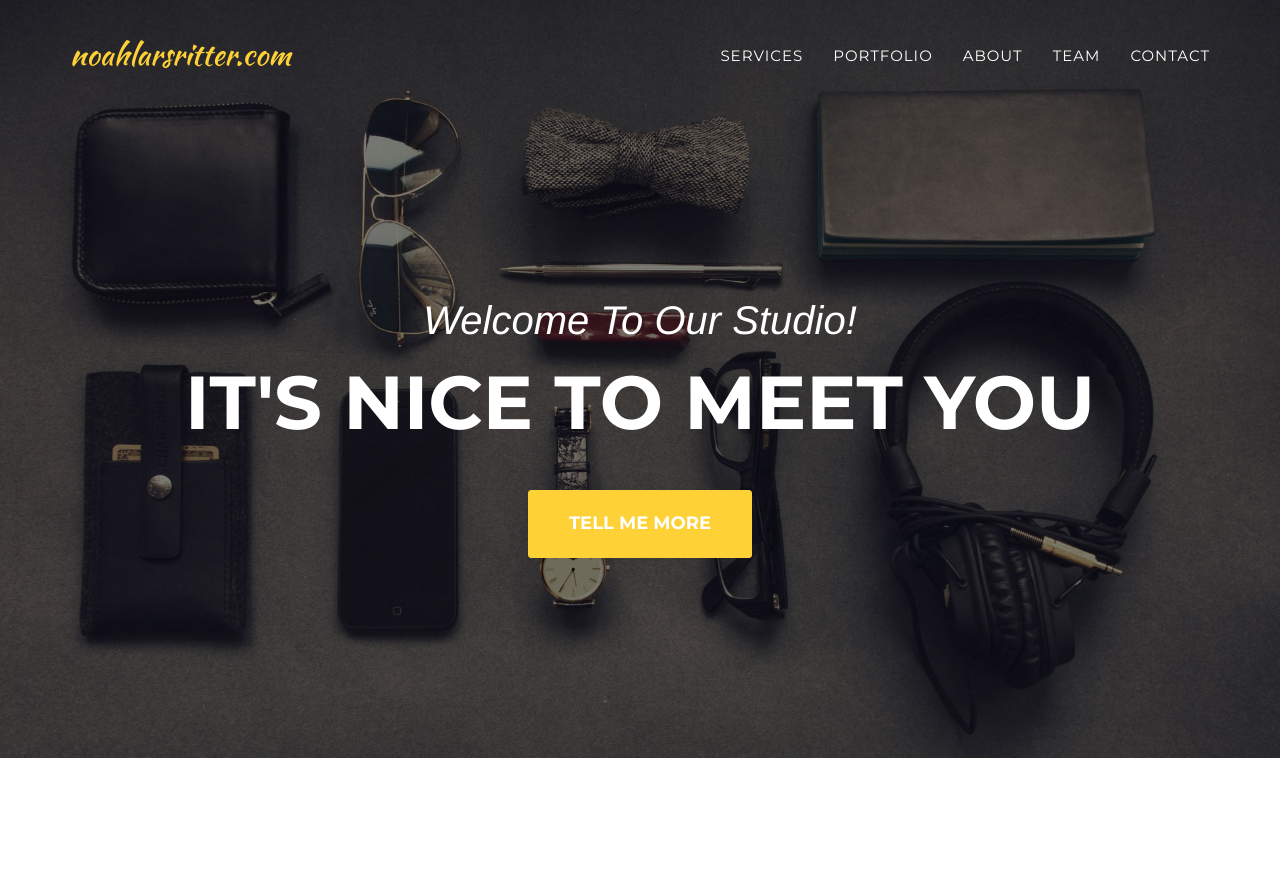
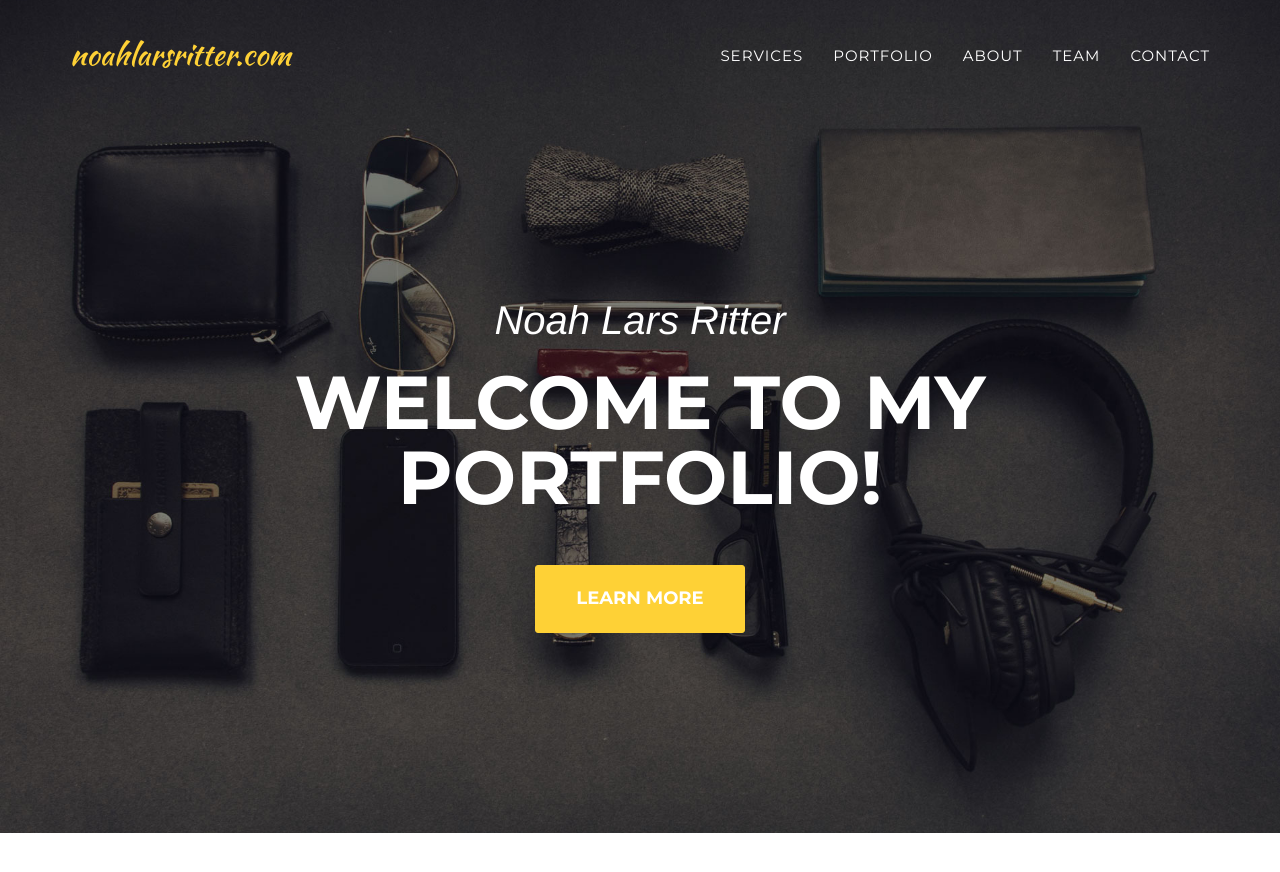
Before and after one commit to n2o2a2h/noahlarsritter.github.io, a Jekyll site: the page built from index.html, in a window 1280 px wide and 900 px high. Shown: the top 872 px of the window. Built offline with Jekyll 4.4.1, drawn with Linux system fonts in a browser that asks for light colours; some web fonts are replaced.

Commit message:
Update header.html

```diff
--- a/_includes/header.html
+++ b/_includes/header.html
@@ -44,9 +44,9 @@
     <header>
         <div class="container">
             <div class="intro-text">
-                <div class="intro-lead-in">Welcome To Our Studio!</div>
-                <div class="intro-heading">It's Nice To Meet You</div>
-                <a href="#services" class="page-scroll btn btn-xl">Tell Me More</a>
+                <div class="intro-lead-in">Noah Lars Ritter</div>
+                <div class="intro-heading">Welcome To My Portfolio!</div>
+                <a href="#services" class="page-scroll btn btn-xl">Learn More</a>
             </div>
         </div>
     </header>
```
